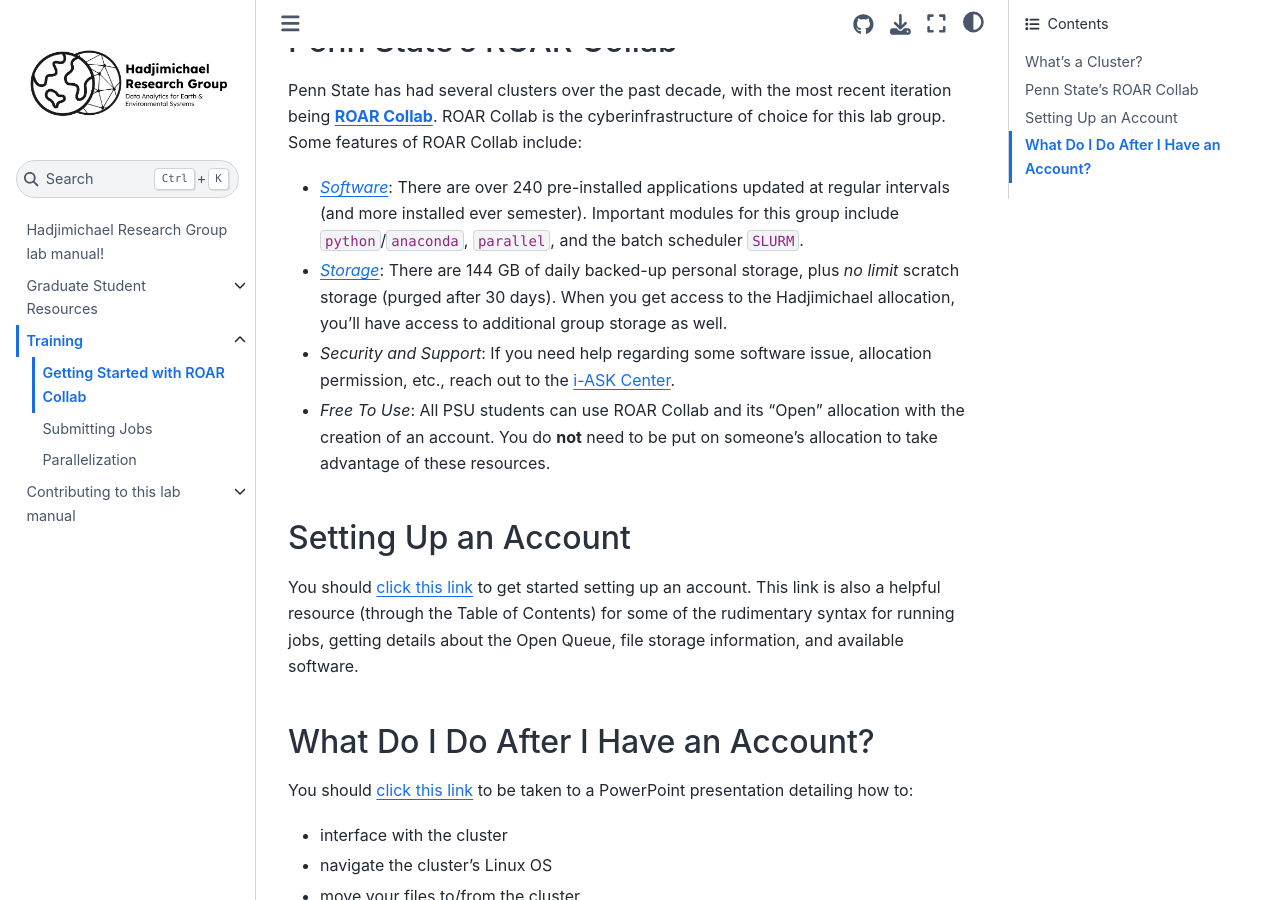
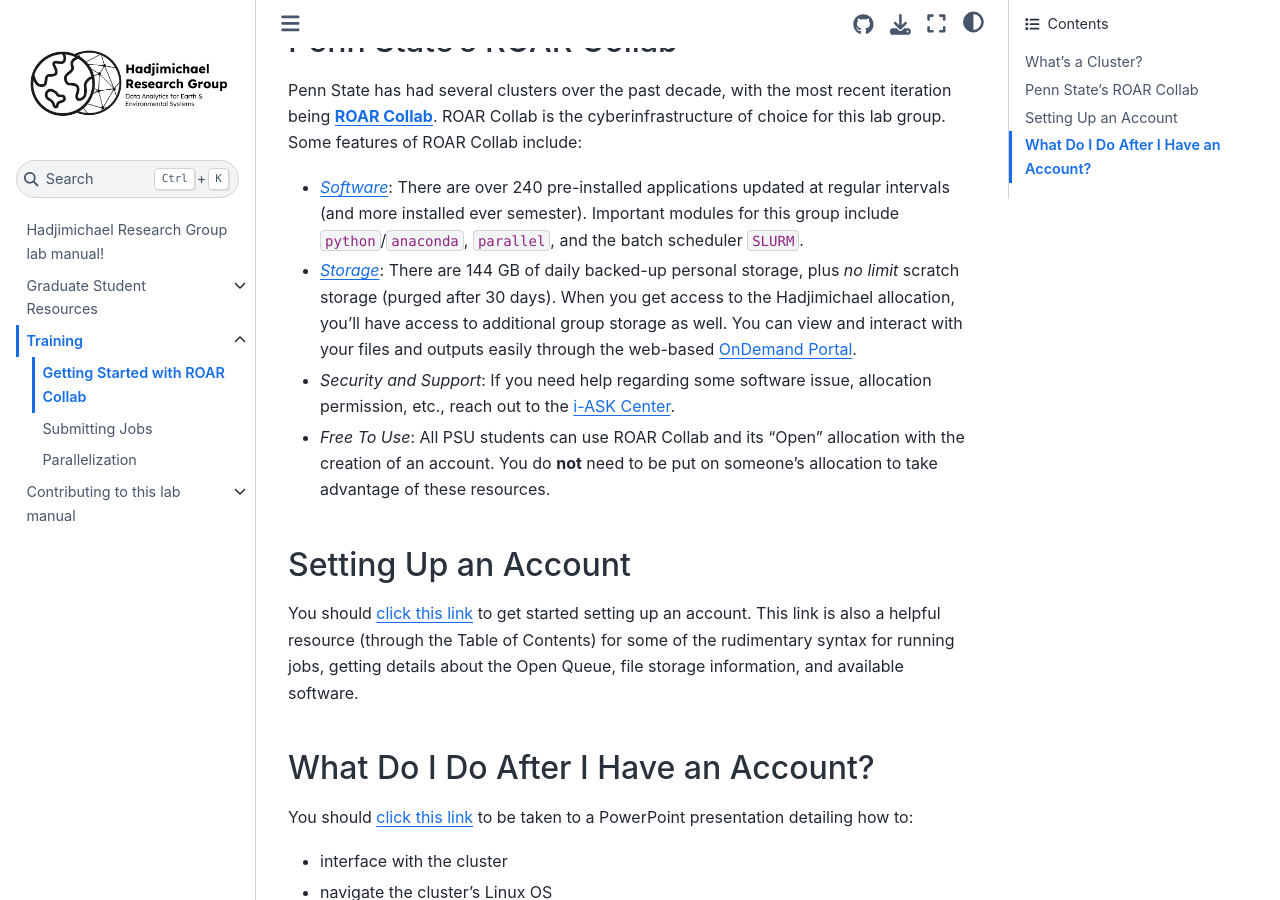
Before and after one commit to HadjimichaelResearchGroup/HadjimichaelResearchGroup.github.io, a Jupyter Book: the page built from docs/Training/GettingStartedWithROARCollab.md, in a window 1280 px wide and 900 px high, scrolled down 395 px. Built offline with Jupyter Book 1.0.4 settings and Sphinx 7.4.7 and the Sphinx Book theme 1.1.4, drawn with Linux system fonts in a browser that asks for light colours.

Commit message:
added OnDemand section to Roar training

```diff
--- a/docs/Training/GettingStartedWithROARCollab.md
+++ b/docs/Training/GettingStartedWithROARCollab.md
@@ -6,7 +6,7 @@
 ### Penn State's ROAR Collab
 Penn State has had several clusters over the past decade, with the most recent iteration being [**ROAR Collab**](https://www.icds.psu.edu/roar-collab/). ROAR Collab is the cyberinfrastructure of choice for this lab group. Some features of ROAR Collab include:
 * [*Software*](https://www.icds.psu.edu/computing-services/software/): There are over 240 pre-installed applications updated at regular intervals (and more installed ever semester). Important modules for this group include `python`/`anaconda`, `parallel`, and the batch scheduler `SLURM`.
-* [*Storage*](https://www.icds.psu.edu/file-storage-on-roar-collab/): There are 144 GB of daily backed-up personal storage, plus *no limit* scratch storage (purged after 30 days). When you get access to the Hadjimichael allocation, you'll have access to additional group storage as well.
+* [*Storage*](https://www.icds.psu.edu/file-storage-on-roar-collab/): There are 144 GB of daily backed-up personal storage, plus *no limit* scratch storage (purged after 30 days). When you get access to the Hadjimichael allocation, you'll have access to additional group storage as well. You can view and interact with your files and outputs easily through the web-based [OnDemand Portal](https://rcportal.hpc.psu.edu/pun/sys/dashboard).
 * *Security and Support*: If you need help regarding some software issue, allocation permission, etc., reach out to the [i-ASK Center](https://www.icds.psu.edu/support/).
 * *Free To Use*: All PSU students can use ROAR Collab and its "Open" allocation with the creation of an account. You do **not** need to be put on someone's allocation to take advantage of these resources.
 
```
